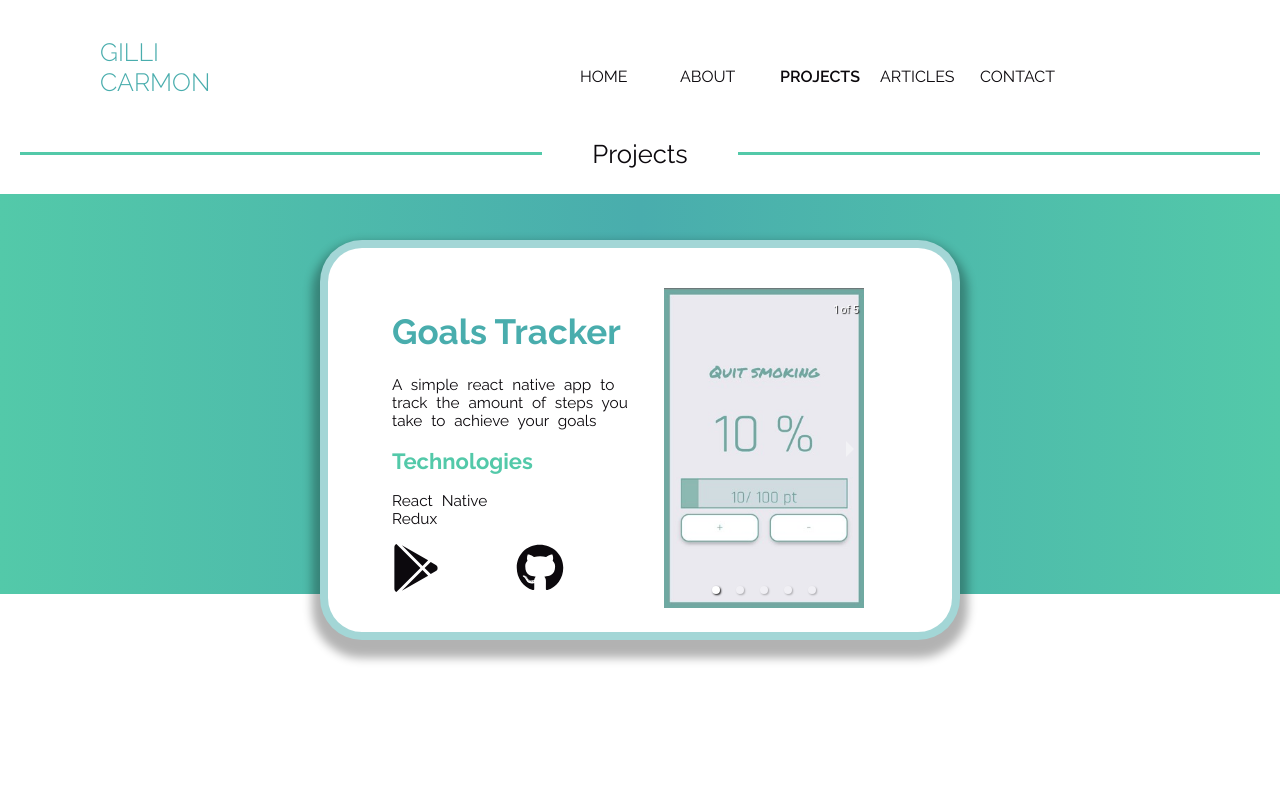
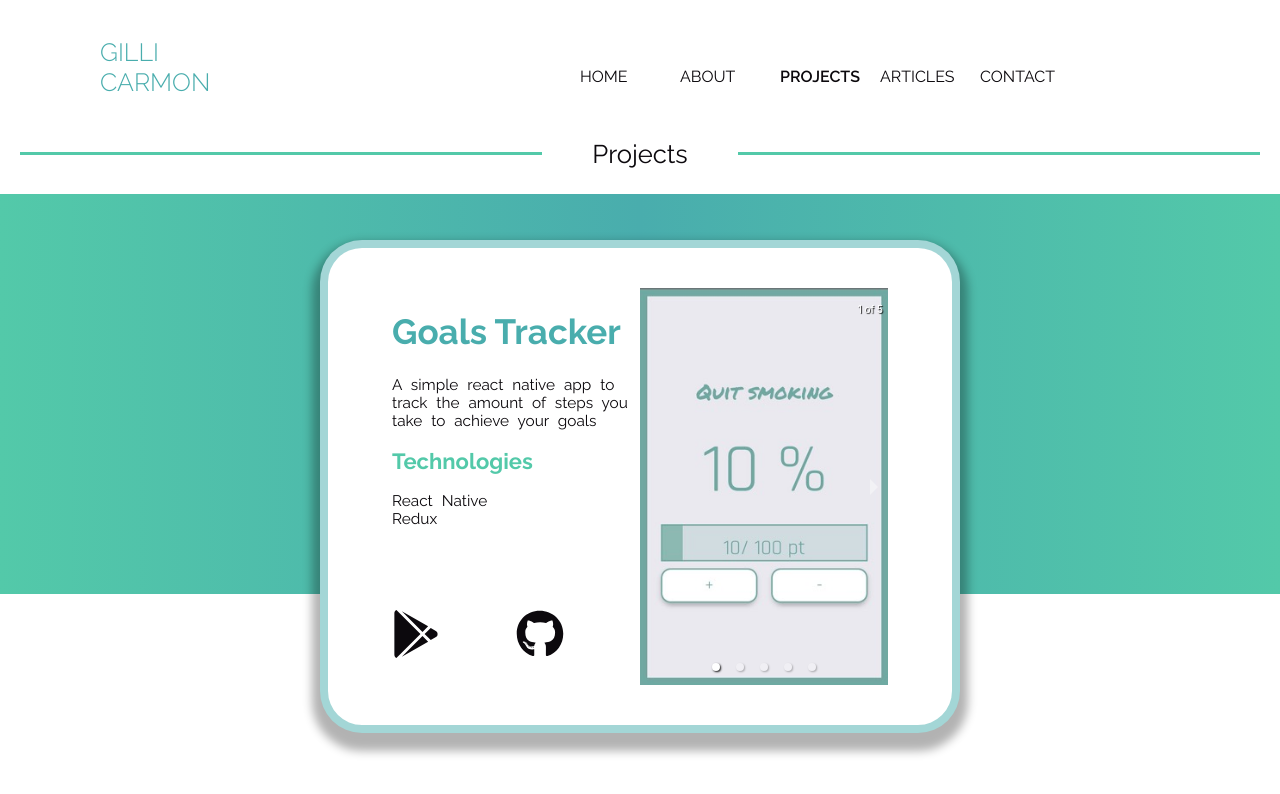
Before and after one commit to gilliC/personal-website, a React (Create React App) app: page /projects in a window 1280 px wide. Shown: the top 794 px of the page. Built offline with nearby package versions, Linux system fonts and the light colour scheme.

Commit message:
make projects generic

```diff
--- a/src/screens/projects/components/projectCard/components/examplesCarousel/index.js
+++ b/src/screens/projects/components/projectCard/components/examplesCarousel/index.js
@@ -8,10 +8,11 @@ import img3 from "assets/projects/goal_tracker_3.gif";
 import img4 from "assets/projects/goal_tracker_4.gif";
 import img5 from "assets/projects/goal_tracker_5.gif";
 
-export const ExamplesCarousel = () => {
+export const ExamplesCarousel = ({ images }) => {
   const imagesArray = [img1, img2, img3, img4, img5];
-  const imagesItems = imagesArray.map((src) => {
-    return <img src={src} />;
+  if(!images) { return null; }
+  const imagesItems = images.map((src) => {
+    return <img src={src} alt="Example image" />;
   });
   return (
     <SideContainer>
@@ -30,10 +31,6 @@ export const ExamplesCarousel = () => {
 const SideContainer = styled.div`
   flex: 1;
   display: flex;
-  justify-content: center;
-  .carousel-style .carousel {
-    height: 40vh;
-    width: 25vh !important;
-    align-self: center;
-  }
+  justify-content: center; align-items: center;
+  .carousel-style .carousel { align-self: center; }
 `;
--- a/src/screens/projects/components/projectCard/components/iconsRow.js
+++ b/src/screens/projects/components/projectCard/components/iconsRow.js
@@ -1,20 +1,22 @@
 import React from "react";
 import styled, { keyframes } from "styled-components";
 import { colorsPalette } from "services/styling/consts";
-import { faGooglePlay, faGithub } from "@fortawesome/free-brands-svg-icons";
 import { FontAwesomeIcon } from "@fortawesome/react-fontawesome";
 
-export const IconsRow = (props) => {
-  return (
-    <RowContainer>
-      <IconLink href="https://play.google.com/store/apps/details?id=com.goalstracking" target="_blank" rel="noopener noreferrer">
-        <FontAwesomeIcon icon={faGooglePlay} size="3x" color={colorsPalette.BLACK} />
+export const IconsRow = ({ links }) => {
+  if(!links){ return null;}
+  const linksComponents = links.map((item) => {
+    return (
+      <IconLink href={item.href} target="_blank" rel="noopener noreferrer">
+        <FontAwesomeIcon
+          icon={item.icon}
+          size="3x"
+          color={colorsPalette.BLACK}
+        />
       </IconLink>
-      <IconLink href="https://github.com/gilliC/Achieving-Goals-Assistant" target="_blank" rel="noopener noreferrer">
-        <FontAwesomeIcon icon={faGithub} size="3x" color={colorsPalette.BLACK}/>
-      </IconLink>
-    </RowContainer>
-  );
+    );
+  });
+  return <RowContainer>{linksComponents}</RowContainer>;
 };
 
 const colorIn = keyframes`
@@ -27,8 +29,18 @@ const colorOut = keyframes`
   to { font-size: 25}
 `;
 
-const RowContainer = styled.div`flex: 1; display: flex; flex-direction: row;`;
-const IconLink = styled.a` flex: 1; align-self: center;
-svg { animation: ${colorOut} 0.3s ease-in-out forwards; }
-svg :hover { animation: ${colorIn} 0.3s ease-in-out forwards; }
+const RowContainer = styled.div`
+  flex: 1;
+  display: flex;
+  flex-direction: row;
 `;
+const IconLink = styled.a`
+  flex: 1;
+  align-self: center;
+  svg {
+    animation: ${colorOut} 0.3s ease-in-out forwards;
+  }
+  svg :hover {
+    animation: ${colorIn} 0.3s ease-in-out forwards;
+  }
+`;
--- a/src/screens/projects/components/projectCard/components/projectDescription/aboutProject.js
+++ b/src/screens/projects/components/projectCard/components/projectDescription/aboutProject.js
@@ -4,14 +4,11 @@ import { colorsPalette, MAIN_FONT } from "services/styling/consts";
 import { TextMed } from "common/textMed";
 import { Container } from "../container";
 
-export const AboutProject = (props) => {
+export const AboutProject = ({ title, description }) => {
   return (
     <Container>
-      <Title>Goals Tracker</Title>
-      <TextMed>
-        A simple react native app to track the amount of steps you take to
-        achieve your goals
-      </TextMed>
+      <Title>{title}</Title>
+      <TextMed>{description}</TextMed>
     </Container>
   );
 };
--- a/src/screens/projects/components/projectCard/components/projectDescription/index.js
+++ b/src/screens/projects/components/projectCard/components/projectDescription/index.js
@@ -8,10 +8,10 @@ import { Technologies } from "./technologies";
 export const ProjectDescription = (props) => {
   return (
     <SideContainer>
-      <AboutProject />
-      <Technologies />
+      <AboutProject {...props} />
+      <Technologies technologiesSkills={props.technologiesSkills} />
       <VerticalSpace flex={0.5}/>
-      <IconsRow />
+      <IconsRow links={props.links} />
     </SideContainer>
   );
 };
--- a/src/screens/projects/components/projectCard/components/projectDescription/technologies.js
+++ b/src/screens/projects/components/projectCard/components/projectDescription/technologies.js
@@ -1,15 +1,18 @@
-import React from "react";
+import React, { Fragment } from "react";
 import styled from "styled-components";
 import { colorsPalette, MAIN_FONT } from "services/styling/consts";
 import { TextMed } from "common/textMed";
 import { Container } from "../container";
 
-export const Technologies = (props) => {
+export const Technologies = ({ technologiesSkills}) => {
+  const technologoiesText = technologiesSkills.map(item=>{
+    return <Fragment>{item} <br /></Fragment>;
+  });
   return (
     <Container>
       <SubTitle>Technologies</SubTitle>
       <TextMed>
-        React Native <br /> Redux
+        {technologoiesText}
       </TextMed>
     </Container>
   );
--- a/src/screens/projects/components/projectCard/projectCard.js
+++ b/src/screens/projects/components/projectCard/projectCard.js
@@ -2,14 +2,18 @@ import React from "react";
 import styled from "styled-components";
 import { ProjectDescription } from "./components/projectDescription";
 import { ExamplesCarousel } from "./components/examplesCarousel";
+import { projectesList } from "screens/projects/projectsList";
 
 export const ProjectCard = (props) => {
-  return (
-    <Container>
-      <ProjectDescription />
-      <ExamplesCarousel />
-    </Container>
-  );
+  const projectsCards = projectesList.map((item) => {
+    return (
+      <Container>
+        <ProjectDescription {...item} />
+        <ExamplesCarousel images={item.images} />
+      </Container>
+    );
+  });
+  return projectsCards;
 };
 
 const Container = styled.div`
--- a/src/screens/projects/components/screenContainer.js
+++ b/src/screens/projects/components/screenContainer.js
@@ -8,5 +8,5 @@ export const ScreenContainer = ({ children }) => {
 
 const ContentCotainerStyled = styled(ContentCotainer)`
   position: absolute; top: 30vh; right: 25%;
-  width: 50%; height: 50%;
+  width: 50%; height: auto;
 `;
--- /dev/null
+++ b/src/screens/projects/projectsList.js
@@ -0,0 +1,20 @@
+import { faGooglePlay, faGithub } from "@fortawesome/free-brands-svg-icons";
+import goalTrackerImg1 from "assets/projects/goal_tracker_1.jpg";
+import goalTrackerImg2 from "assets/projects/goal_tracker_2.gif";
+import goalTrackerImg3 from "assets/projects/goal_tracker_3.gif";
+import goalTrackerImg4 from "assets/projects/goal_tracker_4.gif";
+import goalTrackerImg5 from "assets/projects/goal_tracker_5.gif";
+
+export const projectesList = [
+  {
+    title: "Goals Tracker",
+    description:
+      "A simple react native app to track the amount of steps you take to achieve your goals",
+    technologiesSkills: ["React Native", "Redux"],
+    links: [
+      { icon: faGooglePlay, href: "https://play.google.com/store/apps/details?id=com.goalstracking" },
+      { icon: faGithub, href: "https://github.com/gilliC/Achieving-Goals-Assistant" }],
+    images: [goalTrackerImg1, goalTrackerImg2, goalTrackerImg3, goalTrackerImg4, goalTrackerImg5]
+
+  },
+];
```
